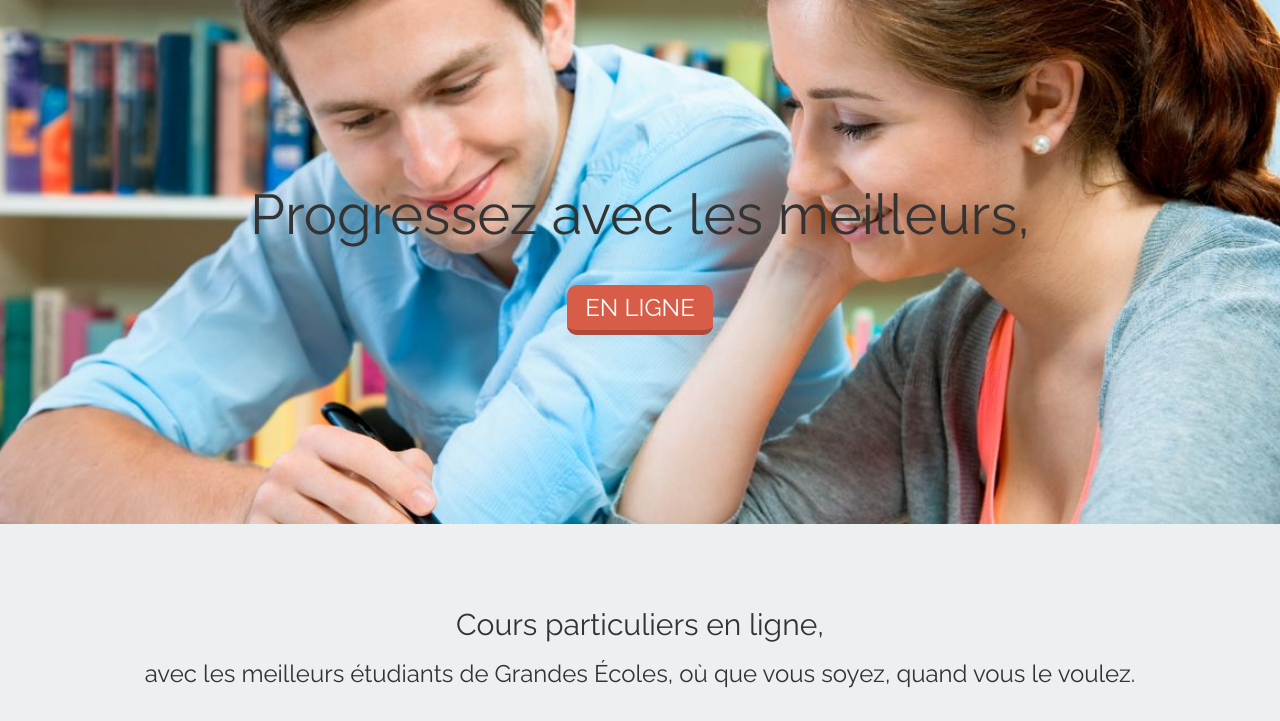
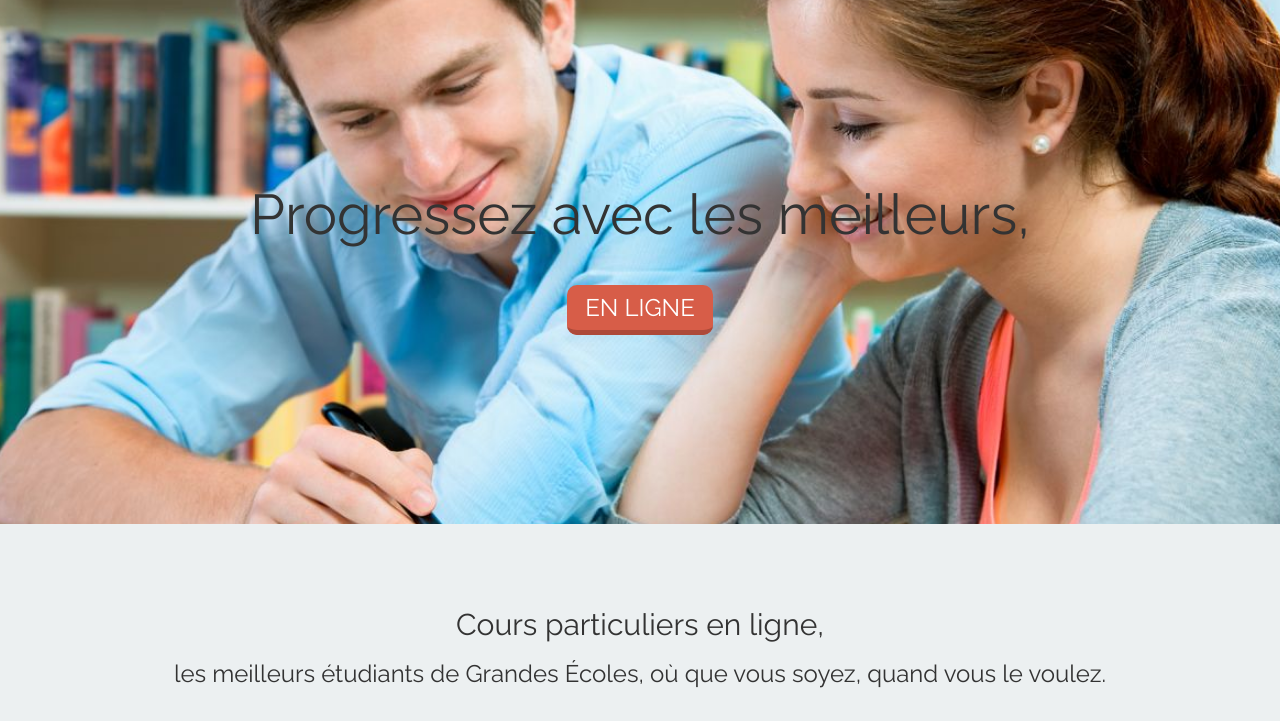
Before and after one commit to anthonyray/tutorin, a website: page public/index.html in a window 1280 px wide. Shown: the part 79-800 px from the top of the page. Drawn offline with nearby package versions, Linux system fonts and the light colour scheme.

Commit message:
Fixed typo

```diff
--- a/public/index.html
+++ b/public/index.html
@@ -33,7 +33,7 @@
 	</div>
 	<div class="container-fluid text-center" id="quote-container">
 		<div class="row" class="blue-text">
-			<h2 >Cours particuliers en ligne,</h2><h3>avec les meilleurs étudiants de Grandes Écoles, où que vous soyez, quand vous le voulez.</h3>
+			<h2 >Cours particuliers en ligne,</h2><h3>les meilleurs étudiants de Grandes Écoles, où que vous soyez, quand vous le voulez.</h3>
 		</div>
 	</div>
 	<div class="container-fluid" id="contact">
```
